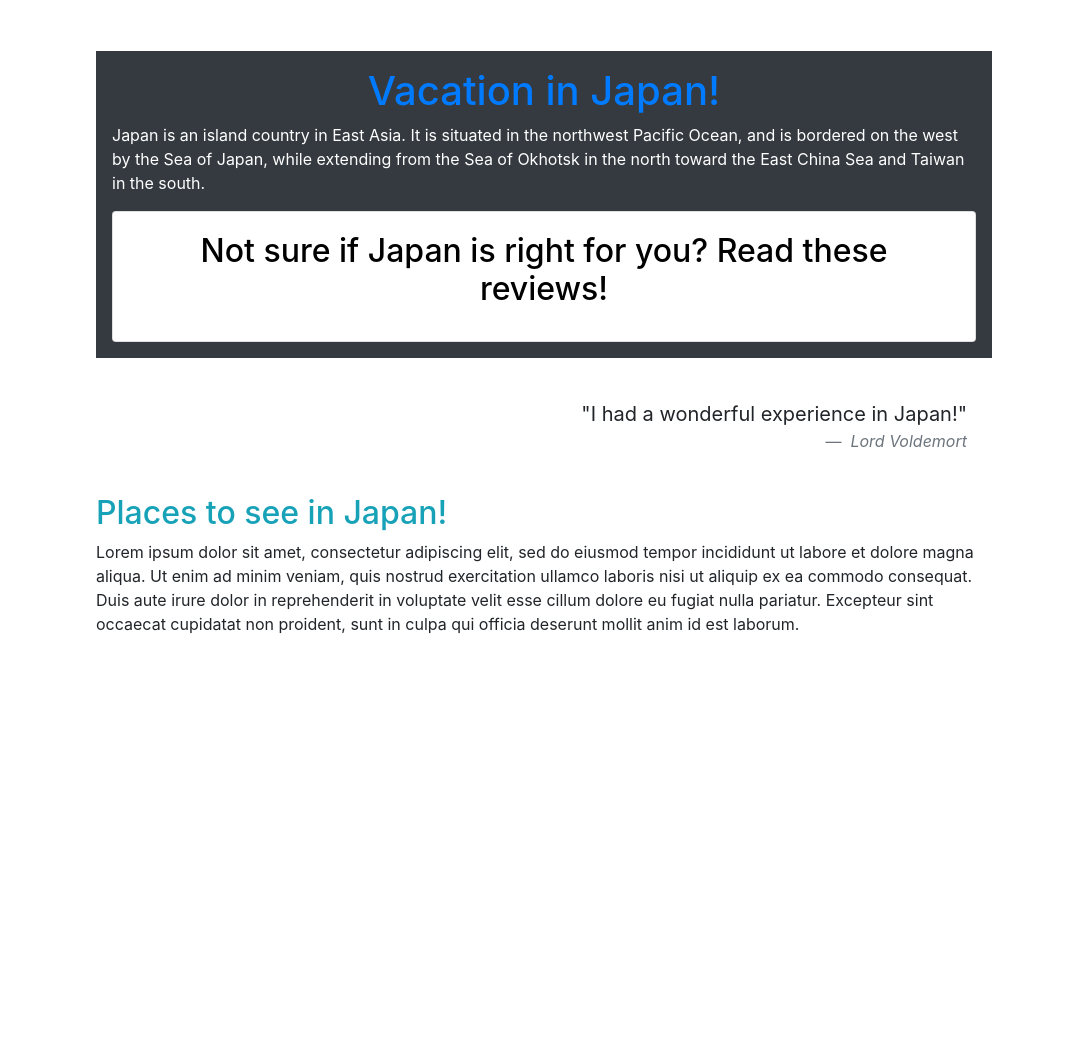
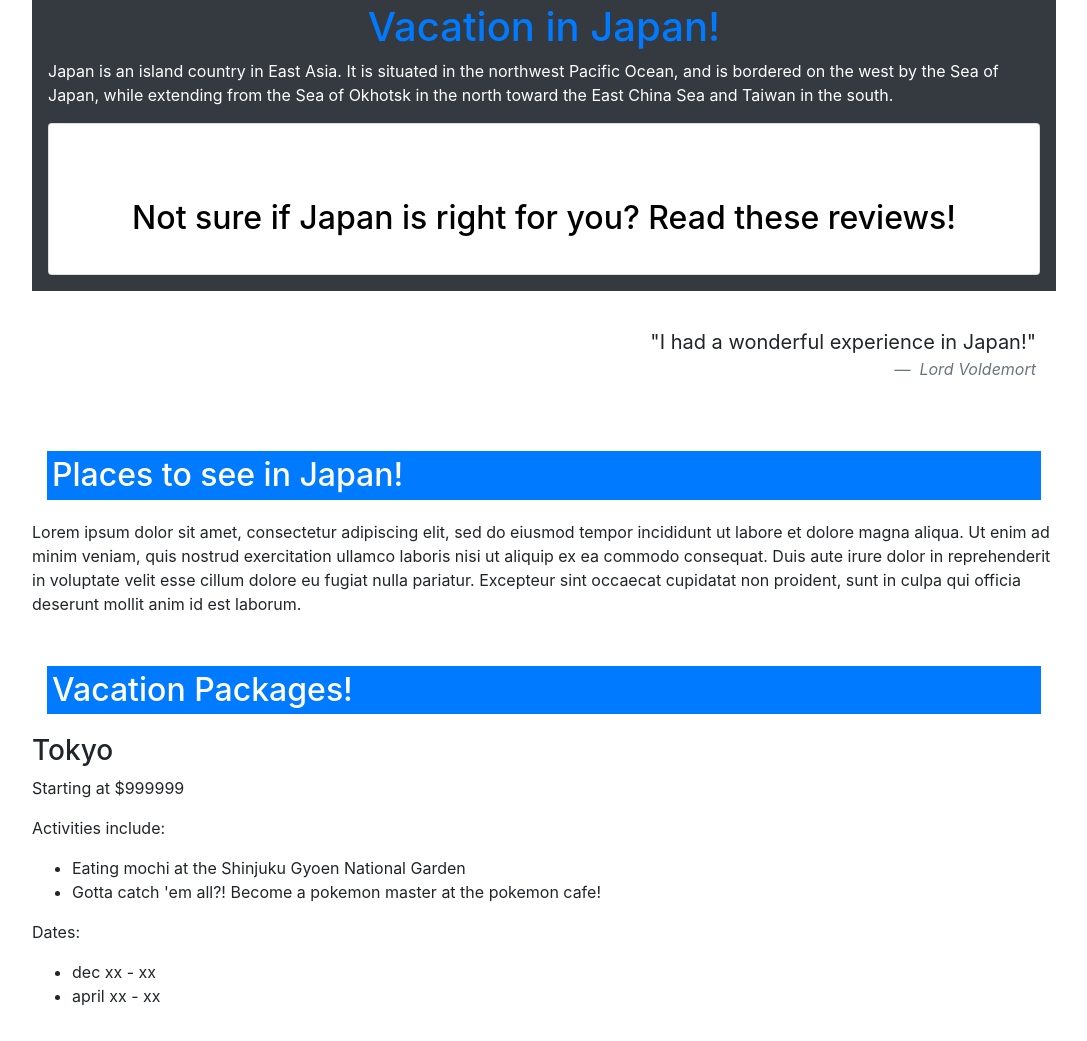
Before and after one commit to zperez0/vacation-site, a plain HTML site: page index.html in a window 1280 px wide. Shown: the part 141-1182 px from the top of the page, without its empty margins (96-1183 px from the left). Before the commit the page ends 969 px from the top, so only its background shows below. Drawn offline with Linux system fonts and the light colour scheme.

Commit message:
Add vacation package, highlight h2 sections

```diff
--- a/css/styles.css
+++ b/css/styles.css
@@ -1,5 +1,5 @@
 body {
-  margin: 15%;
+  margin: 10%;
 }
 
 .card-title {
@@ -16,5 +16,12 @@ h1 {
 
 .blockquote {
   text-align: right;
-  padding: 25px;
+  padding: 20px;
 }
+
+h2 {
+margin: 15px;
+margin-bottom: 20px;
+margin-top: 50px;
+padding: 5px;
+}
--- a/index.html
+++ b/index.html
@@ -23,7 +23,26 @@
     <footer class="blockquote-footer"><cite title= "Sorce Title"> Lord Voldemort</cite></footer>
     </blockquote>
 
-      <h2 class="text-info">Places to see in Japan!</h2>
+
+      <h2 class="bg-primary text-white">Places to see in Japan!</h2>
       <p>Lorem ipsum dolor sit amet, consectetur adipiscing elit, sed do eiusmod tempor incididunt ut labore et dolore magna aliqua. Ut enim ad minim veniam, quis nostrud exercitation ullamco laboris nisi ut aliquip ex ea commodo consequat. Duis aute irure dolor in reprehenderit in voluptate velit esse cillum dolore eu fugiat nulla pariatur. Excepteur sint occaecat cupidatat non proident, sunt in culpa qui officia deserunt mollit anim id est laborum.</p>
+
+      <h2 class="bg-primary text-white">Vacation Packages!</h2>
+
+      <h3>Tokyo</h3>
+      <p>Starting at $999999</p>
+      <p>Activities include:</p>
+
+      <ul>
+        <li>Eating mochi at the Shinjuku Gyoen National Garden</li>
+        <li>Gotta catch 'em all?! Become a pokemon master at the pokemon cafe!</li>
+      </ul>
+
+      <p>Dates:</p>
+      <ul>
+        <li>dec xx - xx</li>
+        <li> april xx - xx</li>
+      </ul>
+
 </body>
 </html>
```
